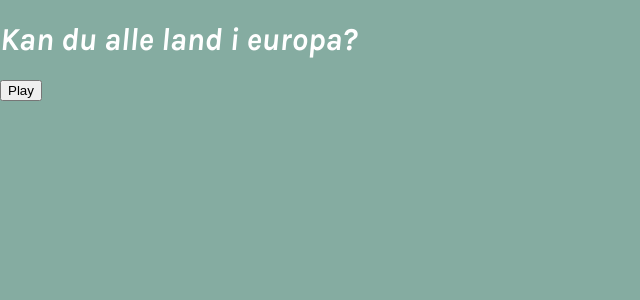
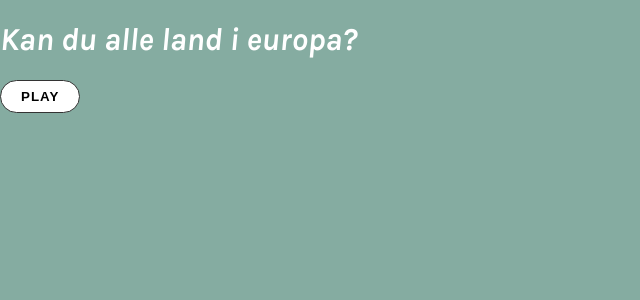
Before and after one commit to shady356/country-game, a Vue app: page / in a window 1280 px wide. Shown: the top 300 px of the page, without its empty margins (0-640 px from the left). Built offline with nearby package versions, Linux system fonts and the light colour scheme.

Commit message:
feat: use base button

```diff
--- /dev/null
+++ b/src/components/base/BaseButton.vue
@@ -0,0 +1,25 @@
+<template>
+  <button class="base-button" @click="click"><slot /></button>
+</template>
+
+<script>
+export default {
+  methods: {
+    click() {
+      this.$emit('click')
+    }
+  }
+}
+</script>
+
+<style scoped lang="scss">
+.base-button {
+  background: #fff;
+  border: 1px solid #333;
+  border-radius: var(--size-9);
+  font-weight: 900;
+  text-transform: uppercase;
+  letter-spacing: 1px;
+  padding: var(--size-3) var(--size-6);
+}
+</style>
--- a/src/views/Home.vue
+++ b/src/views/Home.vue
@@ -2,13 +2,16 @@
   <div class="home">
     <h1>Kan du alle land i europa?</h1>
     <router-link :to="{name: 'Play'}">
-      <button>Play</button>
+      <BaseButton>Play</BaseButton>
     </router-link>
   </div>
 </template>
 
 <script>
+import BaseButton from '@/components/base/BaseButton'
 export default {
-  name: 'Home'
+  components: {
+    BaseButton
+  }
 }
 </script>
```
